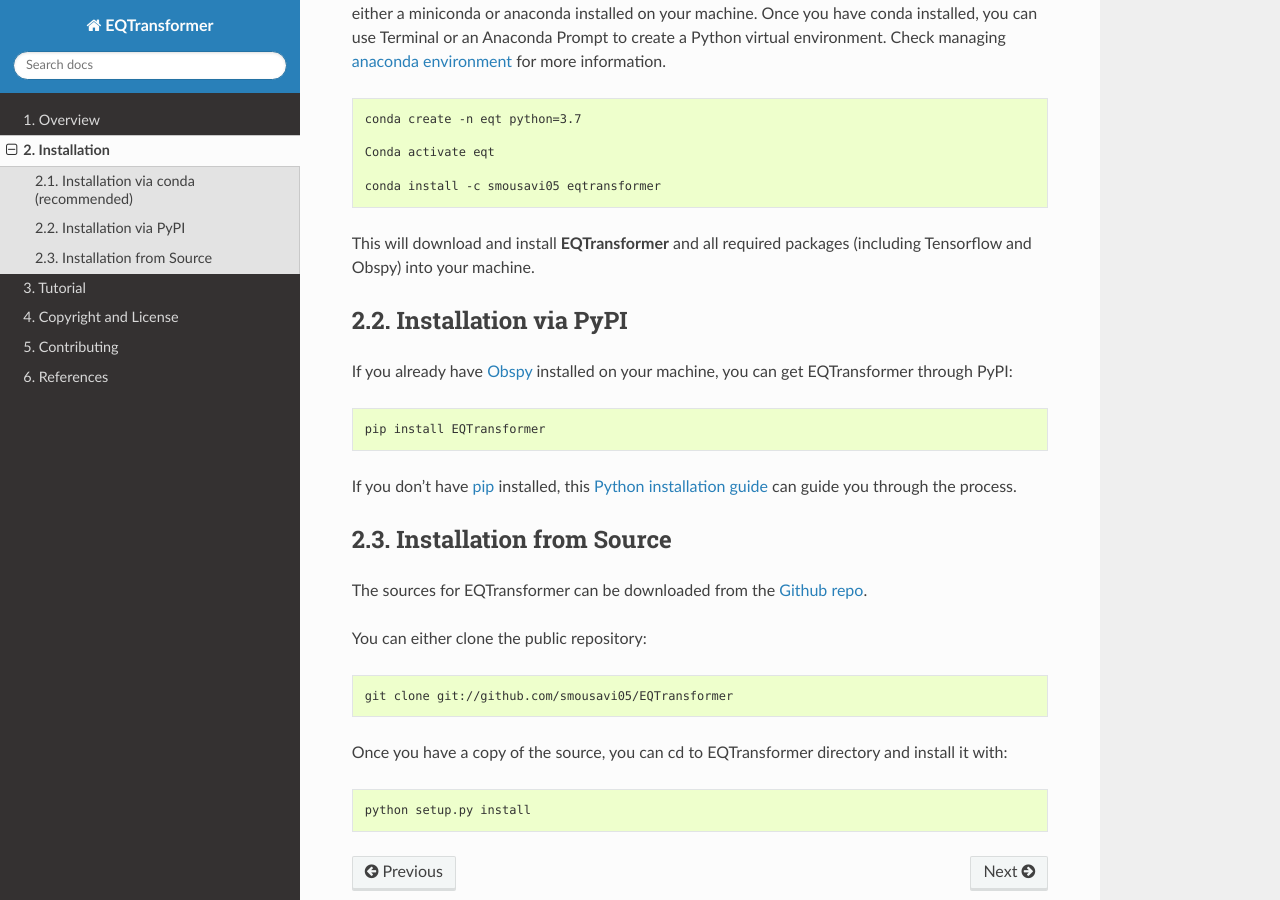
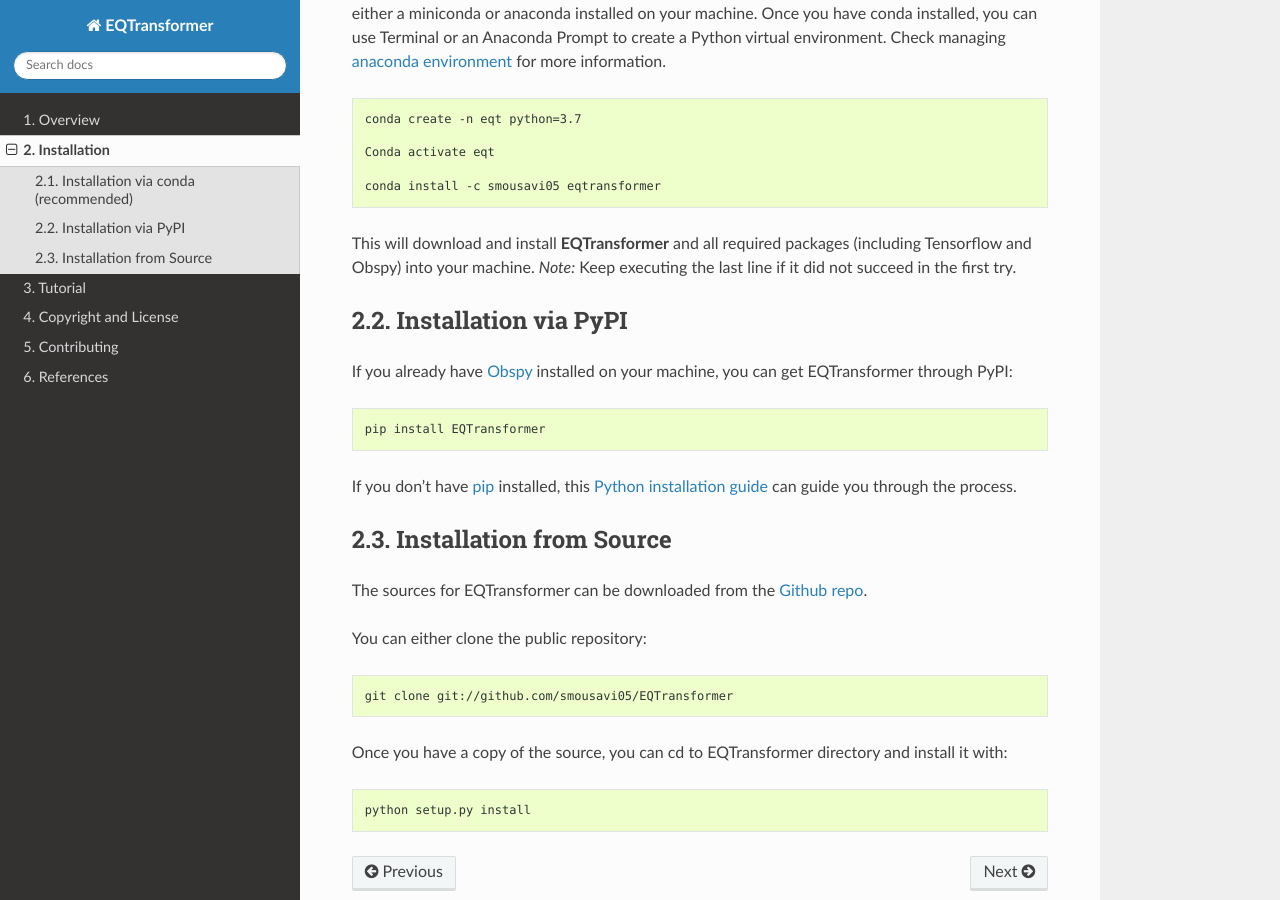
Before and after one commit to smousavi05/EQTransformer, a Sphinx documentation site: the page built from docs/source/installation.rst, in a window 1280 px wide and 900 px high, scrolled down 406 px. Built offline with Sphinx 7.4.7 and the Read the Docs theme 2.0.0, drawn with Linux system fonts in a browser that asks for light colours.

Commit message:
Update installation.rst

```diff
--- a/docs/source/installation.rst
+++ b/docs/source/installation.rst
@@ -19,6 +19,7 @@
 
 
 This will download and install **EQTransformer** and all required packages (including Tensorflow and Obspy) into your machine.
+*Note:* Keep executing the last line if it did not succeed in the first try.
 
 .. |anaconda environment| raw:: html
 
```
